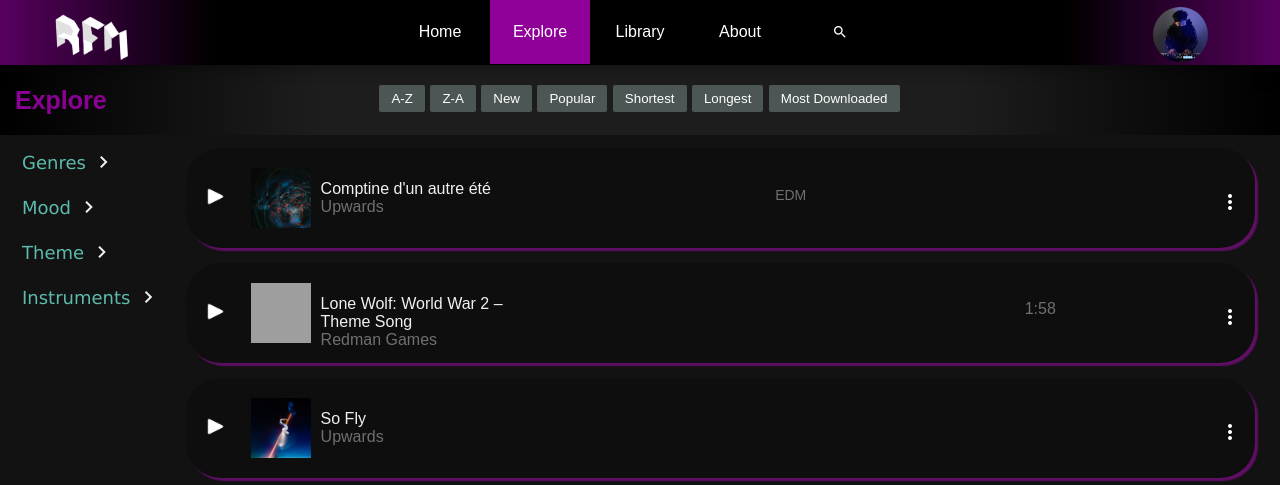
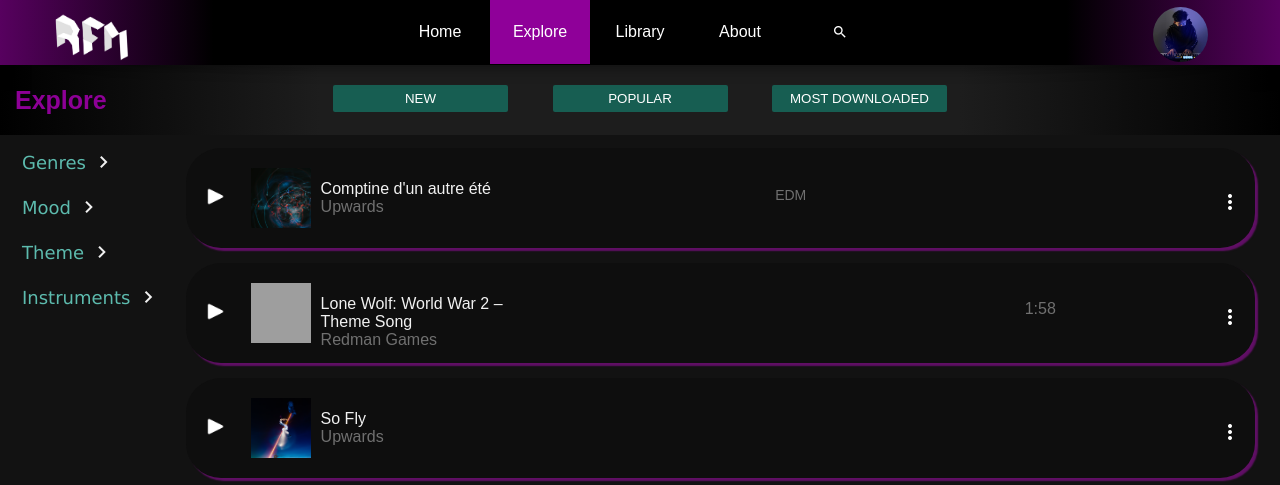
Before and after one commit to AlexanderHeffernan/Royalty-Free-Music-Platform, a PHP site: page /rfm/explore.php in a window 1280 px wide. Shown: the top 485 px of the page. Run offline with PHP 8.4, Linux system fonts and the light colour scheme; a user stored in the database is signed in; data comes from the database, SQL or seed files in the repository; data that the repository does not hold is empty; grey boxes are pictures that could not be loaded.

Commit message:
Second nav changes

```diff
--- a/css-about/style.css
+++ b/css-about/style.css
@@ -632,11 +632,6 @@ body {
   left: -50px;
 }
 
-#homeLink {
-  background-color: #8F0099;
-  color: white;
-}
-
 #songsTable{
   display: none;
 }
--- a/css-explore/style.css
+++ b/css-explore/style.css
@@ -621,17 +621,19 @@ background-color: rgb(54, 54, 54);
 }
 
 .sortresultbtn button {
-  color: #fff;
+  color: rgb(255, 255, 255);
   outline: none;
-  background-color: #9fbdb85b;
+  background-color: #175e52;
   padding-left: 12px;
   padding-right: 12px;
   padding-top: 6px;
   padding-bottom: 6px;
   border: none;
   border-radius: 2px;
-  margin-right: 1px;
+  margin-right: 20px;
+  margin-left: 20px;
   margin-bottom: 4px;
+  width: 175px;
 }
 
 /* Create an active/current tablink class */
--- a/explore.php
+++ b/explore.php
@@ -19,13 +19,9 @@
         <div class="sortresult">
 
             <div class="sortresultbtn">
-                <button class="sortbutton" id="defaultOpen" >A-Z</button>
-                <button class="sortbutton">Z-A</button>
-                <button class="sortbutton" onclick="sortSongs('main-container', 'musicList', 2, 15, 'false', 0, 0)">New</button>
-                <button class="sortbutton" onclick="sortSongs('main-container', 'musicList', 1, 15, 'false', 0, 0)">Popular</button>
-                <button class="sortbutton">Shortest</button>
-                <button class="sortbutton">Longest</button>
-                <button class="sortbutton" onclick="sortSongs('main-container', 'musicList', 3, 15, 'false', 0, 0)">Most Downloaded</button>
+                <button class="sortbutton" onclick="sortSongs('main-container', 'musicList', 2, 15, 'false', 0, 0)">NEW</button>
+                <button class="sortbutton" onclick="sortSongs('main-container', 'musicList', 1, 15, 'false', 0, 0)">POPULAR</button>
+                <button class="sortbutton" onclick="sortSongs('main-container', 'musicList', 3, 15, 'false', 0, 0)">MOST DOWNLOADED</button>
             </div>
         </div>
     </div>
--- a/includes/navbar.php
+++ b/includes/navbar.php
@@ -11,7 +11,7 @@
         <button onclick="window.location.href='index.php';" id="homeLink" class="navbtn"><p>Home</p></button>
         <button onclick="window.location.href='explore.php';" id="exploreLink" class="navbtn"><p>Explore</p></button>
         <button onclick="window.location.href='library.php';" id="libraryLink" class="navbtn"><p>Library</p></button>
-        <button onclick="window.location.href='documentation.php';" id="documentationLink" class="navbtn"><p>About</p></button>
+        <button onclick="window.location.href='about.php';" id="aboutLink" class="navbtn"><p>About</p></button>
         <button title="Search" id="searchIcon" class="searchbartoggle searchbartoggleorigin material-icons">search</button>
 
 
--- a/javascript/script-explore.js
+++ b/javascript/script-explore.js
@@ -13,7 +13,7 @@ Waves.init();
 
 
 // Get the element with id="defaultOpen" and click on it
-document.getElementById("defaultOpen").click();
+//document.getElementById("defaultOpen").click();
 
 // ACCORDION? //
 
```
